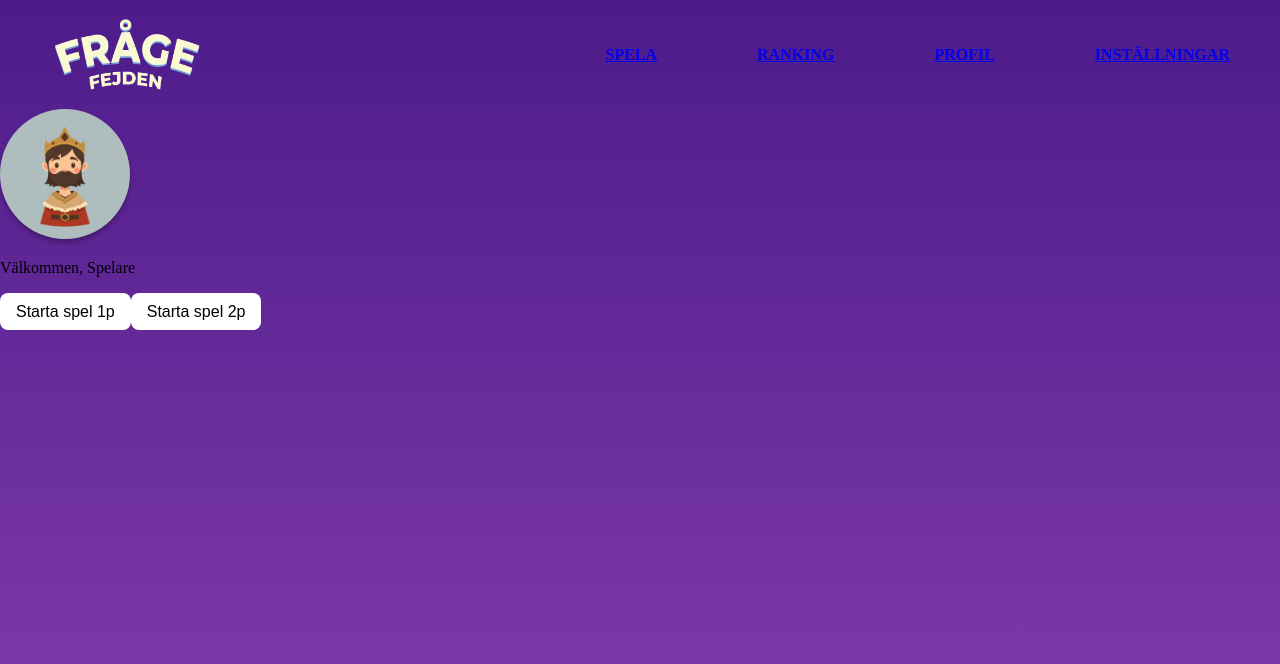
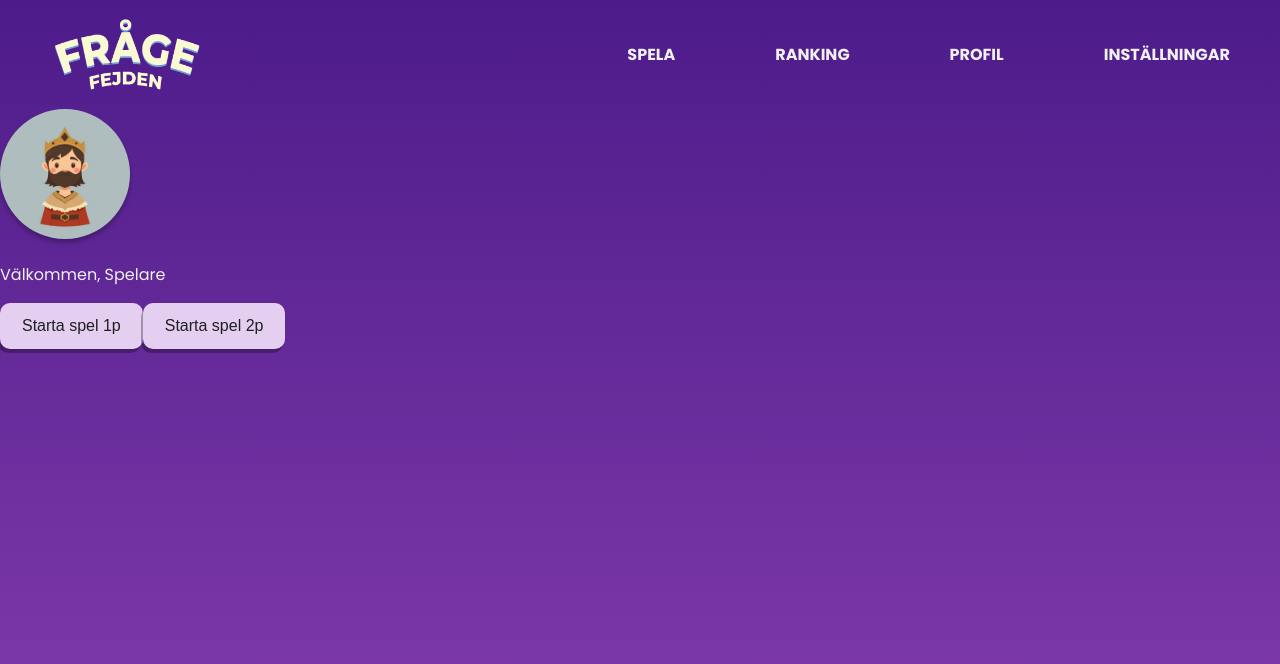
Before and after one commit to visceral89/Agil-Grupp-2, a Vue app: page / in a window 1280 px wide. Shown: the top 664 px of the page. Built offline with nearby package versions, Linux system fonts and the light colour scheme.

Commit message:
Lagt till fler globala variabler samt ny favicon

```diff
--- a/index.html
+++ b/index.html
@@ -2,13 +2,16 @@
 <html lang="en">
 	<head>
 		<meta charset="UTF-8" />
-		<link rel="icon" type="image/svg+xml" href="/vite.svg" />
+		<link rel="icon" type="image/svg+xml" href="/public/crown-logo.webp" />
 		<meta name="viewport" content="width=device-width, initial-scale=1.0" />
+		<style>
+			@import url('https://fonts.googleapis.com/css2?family=Poppins:ital,wght@0,100;0,200;0,300;0,400;0,500;0,600;0,700;0,800;0,900;1,100;1,200;1,300;1,400;1,500;1,600;1,700;1,800;1,900&display=swap');
+		</style>
 		<link href="https://fonts.googleapis.com/icon?family=Material+Icons" />
 		<link
 			rel="stylesheet"
 			href="https://fonts.googleapis.com/css2?family=Material+Symbols+Outlined" />
-		<title>Vite + Vue</title>
+		<title>FrågeFejden</title>
 	</head>
 	<body>
 		<div id="app"></div>
--- a/src/style.scss
+++ b/src/style.scss
@@ -1,36 +1,56 @@
 @use "./styles/variables";
 
 :root {
-    --color-primary-light: #f0f0f0;
-    --color-primary-dark: #1F1F1F;
+    --color-neutral-light: #f0f0f0;
+    --color-neutral-dark: #1F1F1F;
 
     --color-card-background: #E4CFF1; /* Används som bakgrund för answers, poäng-kort & cards i highscore */
+    --color-card-hover: #6A4C7C;
     --color-category-background: #6D4192;
-    --color-accent: #677DD2;
-    --color-menu-background: rgba(246, 246, 246, .3);
+    --color-secondary: #677DD2;
+    --color-accent: #e6ac30;
+    --color-disabled: #9398AA;
 
+    --color-navbar-foot-background: rgba(246, 246, 246, .3);
     --gradient-primary-background: linear-gradient(0deg, rgba(132,61,173,1) 0%, rgba(77,27,138,1) 100%);
+
+    --border-radius: 0.625em;
+    --box-shadow: -2px 4px rgba(0, 0, 0, .3);
+    --padding-card: 0.875em 1.375em ;
+    --transition: all 200ms ease-in-out;
 }
 
 body {
     background: var(--gradient-primary-background);
+    color: var(--color-neutral-light);
+    font-family: 'Poppins';
 	margin: 0;
 	min-width: 320px;
 	min-height: 100vh;
 }
 
+a {
+    color: var(--color-neutral-light);
+    text-decoration: none;
+    transition: var(--transition);
+    &:hover {
+        color: var(--color-accent);
+    }
+}
+
 button {
-    background-color: white; /* Ändra till variabel? */
+    background-color: var(--color-card-background);
     border: none;
-    border-radius: .5em;
-    color: black; /* Ändra till variabel? */
+    border-radius: var(--border-radius);
+    box-shadow: var(--box-shadow);
+    color: var(--color-neutral-dark);
     cursor: pointer;
     font-size: 1em;
-    padding: .6em 1em;
-    transition: all 200ms ease-in-out;
+    padding: var(--padding-card);
+    transition: var(--transition);
     &:hover {
-        background-color: black;
-        color: white;
+        background-color: var(--color-card-hover);
+        color: var(--color-neutral-light);
     }
 }
 
```
Also changed, not shown: public/crown-logo.webp (added).
